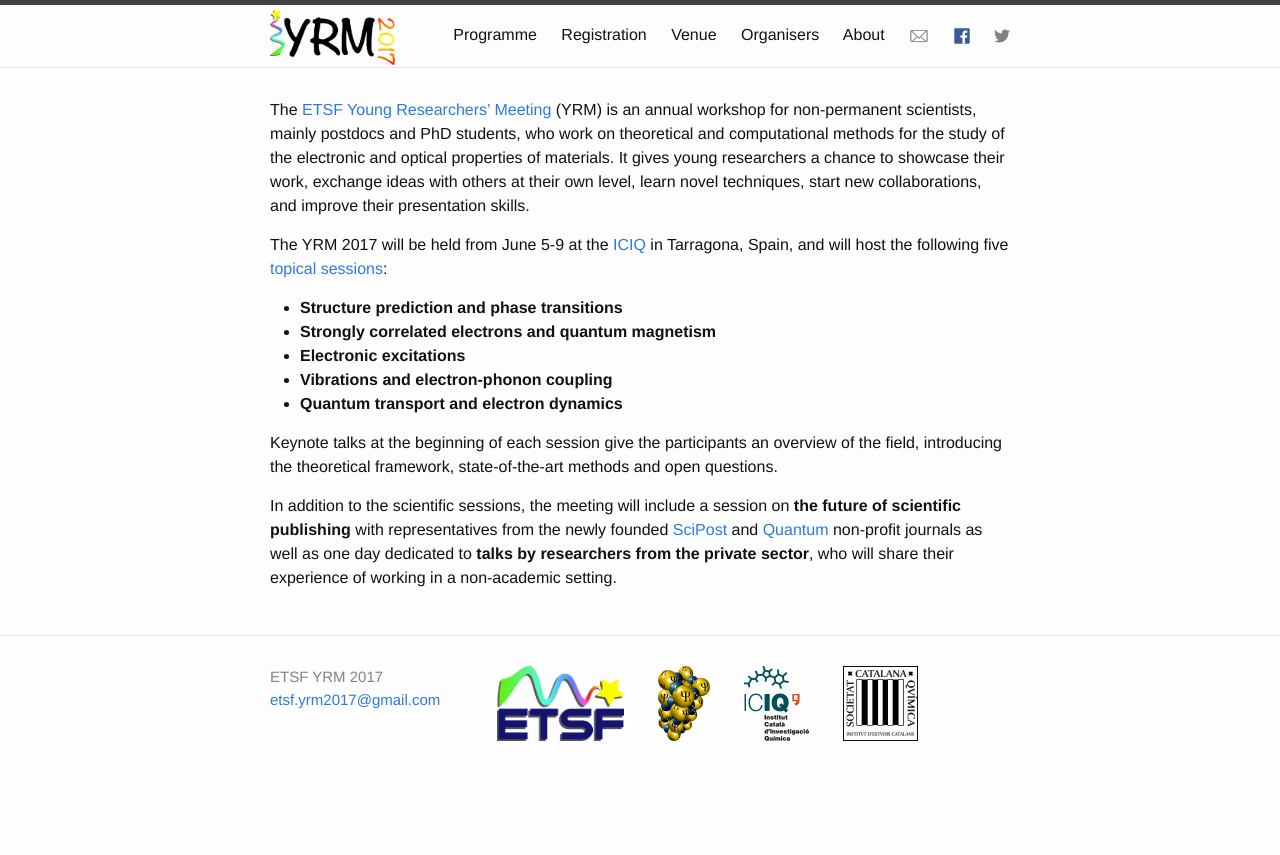
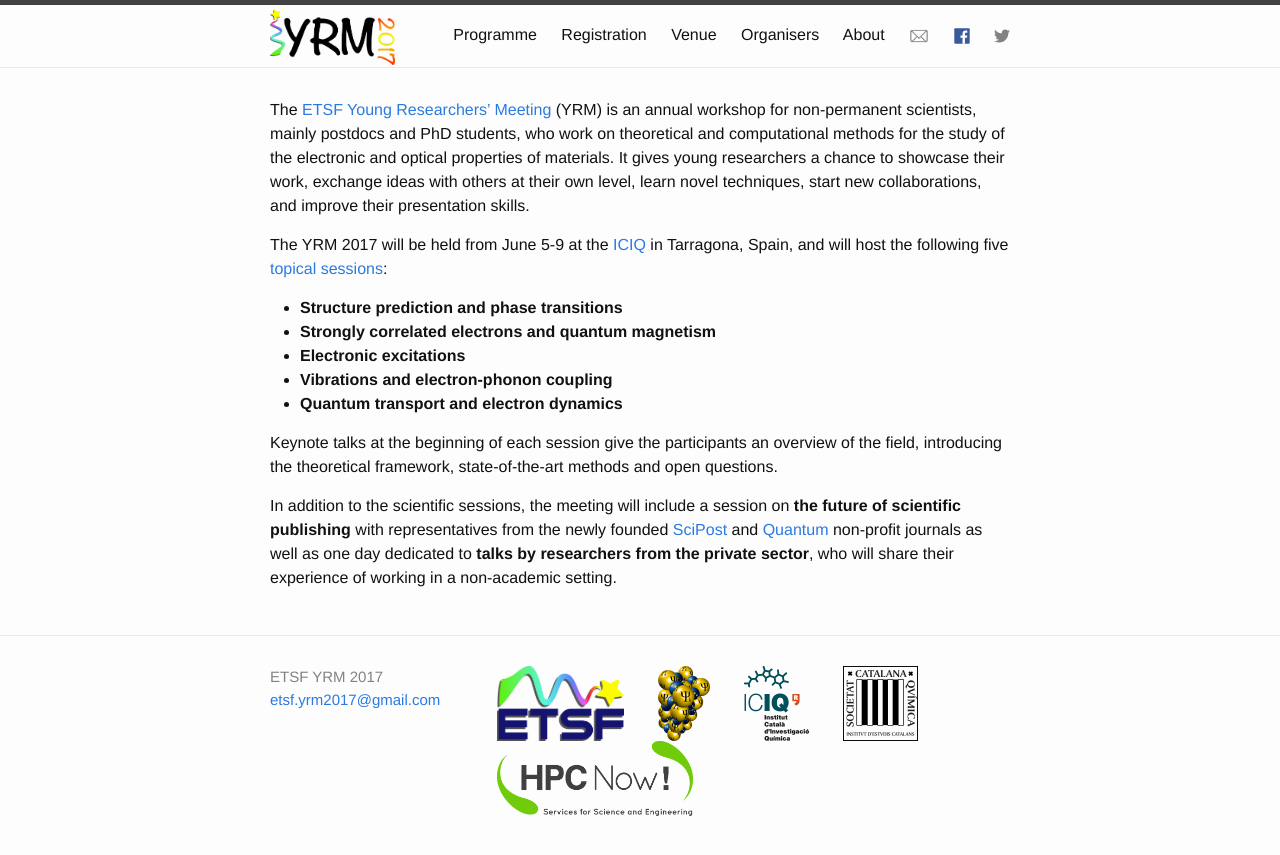
Before and after one commit to yrm2017/yrm2017.github.io, a Jekyll site: the page built from index.html, in a window 1280 px wide. Shown: the top 855 px of the page. Built offline with Jekyll 4.4.1, drawn with Linux system fonts in a browser that asks for light colours; the list of posts is cut into pages by our own code.

Commit message:
Add HPC now! to the sponsors

```diff
--- a/_includes/sponsors.html
+++ b/_includes/sponsors.html
@@ -1,4 +1,5 @@
  <a href="http://www.etsf.eu"><img class="sponsor" src="{{ '/assets/images/F1-M1-L.png' | prepend: site.baseurl }}" ></a>
  <a href="http://www.psi-k.net/"><img class="sponsor" src="{{ '/assets/images/psi-k.png_trans.png' | prepend: site.baseurl }}" ></a>
-  <a href="http://www.iciq.org"><img class="sponsor" src="{{ '/assets/images/iciq.tiff_trans.png' | prepend: site.baseurl }}" ></a>
-  <a href="http://blogs.iec.cat/scq/"><img class="sponsor" src="{{ '/assets/images/logoSCQ.jpg_trans.png' | prepend: site.baseurl }}" ></a>
+ <a href="http://www.iciq.org"><img class="sponsor" src="{{ '/assets/images/iciq.tiff_trans.png' | prepend: site.baseurl }}" ></a>
+ <a href="http://blogs.iec.cat/scq/"><img class="sponsor" src="{{ '/assets/images/logoSCQ.jpg_trans.png' | prepend: site.baseurl }}" ></a>
+ <a href="http://www.hpcnow.com/"><img class="sponsor" src="{{ '/assets/images/HPCNow!-Services.png' | prepend: site.baseurl }}" ></a>
```
